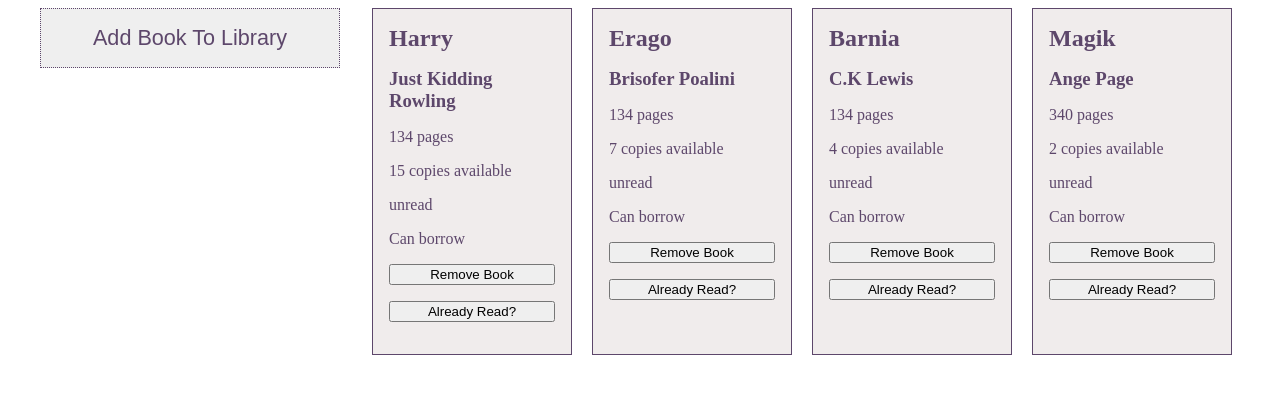
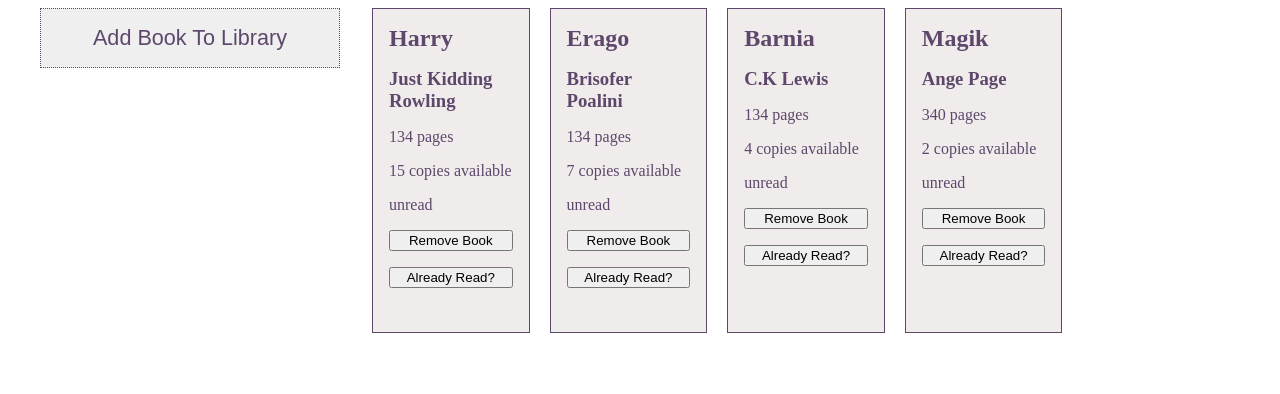
Before and after one commit to abeeto/odin-js-books, a plain HTML site: page index.html in a window 1280 px wide. Drawn offline with Linux system fonts and the light colour scheme.

Commit message:
Trim down JS and fix grid issue

```diff
--- a/script.js
+++ b/script.js
@@ -6,18 +6,11 @@ function Book(title, author, pages, availableCopies) {
     this.pages = pages;
     this.availableCopies = availableCopies;
     this.readStatus = "unread";  // unread, reading, read
-    this.isReadWish = false;
-    this.isBorrowed = false;
 }
 
-Book.prototype.startRead = function() {
-    this.readStatus = "reading";
-}
-Book.prototype.finishRead = function() {
-    this.readStatus = "read";
-}
-Book.prototype.setReadWish = function() {
-    this.isReadWish = !this.isReadWish;
+function addBookToLibrary(title, author, pages, availableCopies) {
+    let newBook = new Book(title, author, pages, availableCopies);
+    myLibrary.push(newBook);
 }
 
 // TODO: make this a promise?
@@ -36,12 +29,6 @@ Book.prototype.returnBook = function() {
 
 Book.prototype.info = function() {
     return `${this.title} by author ${this.author} has ${this.pages} pages. At this moment, this book ${this.isBorrowed ? "borrowed": "not borrowed"} by you. There are ${this.availableCopies} in the library. Book Reading Status: ${this.readStatus}. Want to read: ${this.isReadWish ? "Y" : "N"}`;
-}
-
-
-function addBookToLibrary(title, author, pages, availableCopies) {
-    let newBook = new Book(title, author, pages, availableCopies);
-    myLibrary.push(newBook);
 }
 
 addBookToLibrary("Harry", "Just Kidding Rowling", 134, 15);
@@ -70,8 +57,6 @@ const createBookCard = function(bookObj, index) {
     createAndSetTag("p", `${bookObj.pages} pages`);
     createAndSetTag("p", `${bookObj.availableCopies} copies available`);;
     createAndSetTag("p", bookObj.readStatus, "readStatusLabel");
-    createAndSetTag("p", bookObj.isReadWish ? `In your ToRead list`: ``);
-    createAndSetTag("p", bookObj.isBorrowed ? `Already borrowed` : `Can borrow`);
 
     const deleteButton = createAndSetTag("button", "Remove Book", "removeBook");
     const readStatusButton = createAndSetTag("button", "Already Read?", "readStatusButton")
--- a/style.css
+++ b/style.css
@@ -8,7 +8,8 @@
 .wrapper {
     display: grid;
     grid-template-columns: repeat(12, 1fr);
-    grid-template-rows: 1fr;
+    grid-template-rows: 325px;
+    grid-auto-rows: 325px;
     margin-inline: 2rem;
 }
 .add-book-wrapper {
@@ -55,8 +56,7 @@
 .library-wrapper {
     grid-column: 4 / 13;
     display: grid;
-    grid-template-columns: repeat(auto-fit, 200px);
-    grid-auto-columns: repeat(auto-fit, 200px);
+    grid-template-columns: repeat(5, 1fr);
     gap: 20px;
     margin-left: 2rem;
 }
@@ -68,6 +68,7 @@
     color:#5d476b;
     background-color: #f0ecec;
     padding: 1rem;
+    min-height: 315px;
 }
 
 .book-card > *:empty {
```
